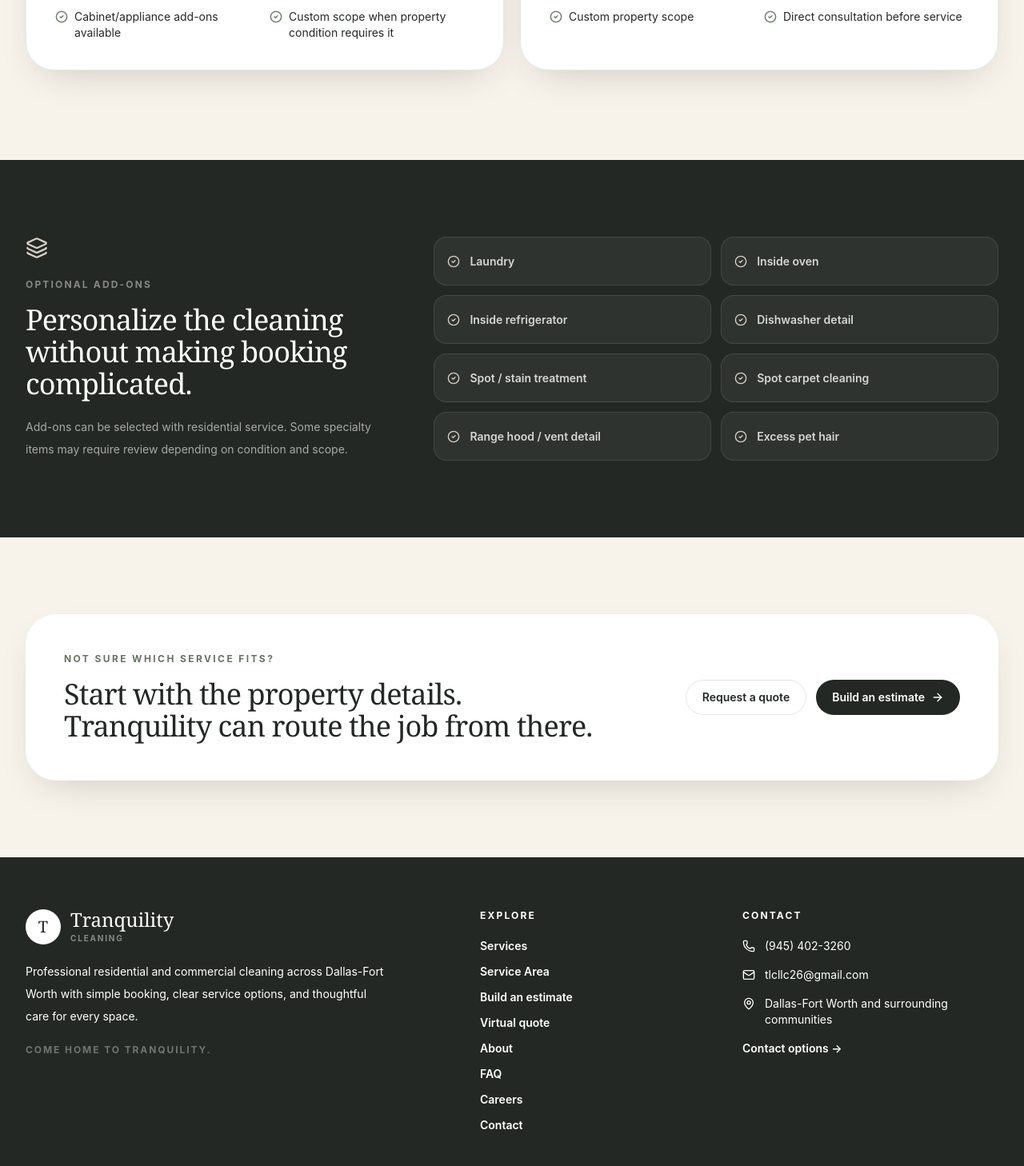
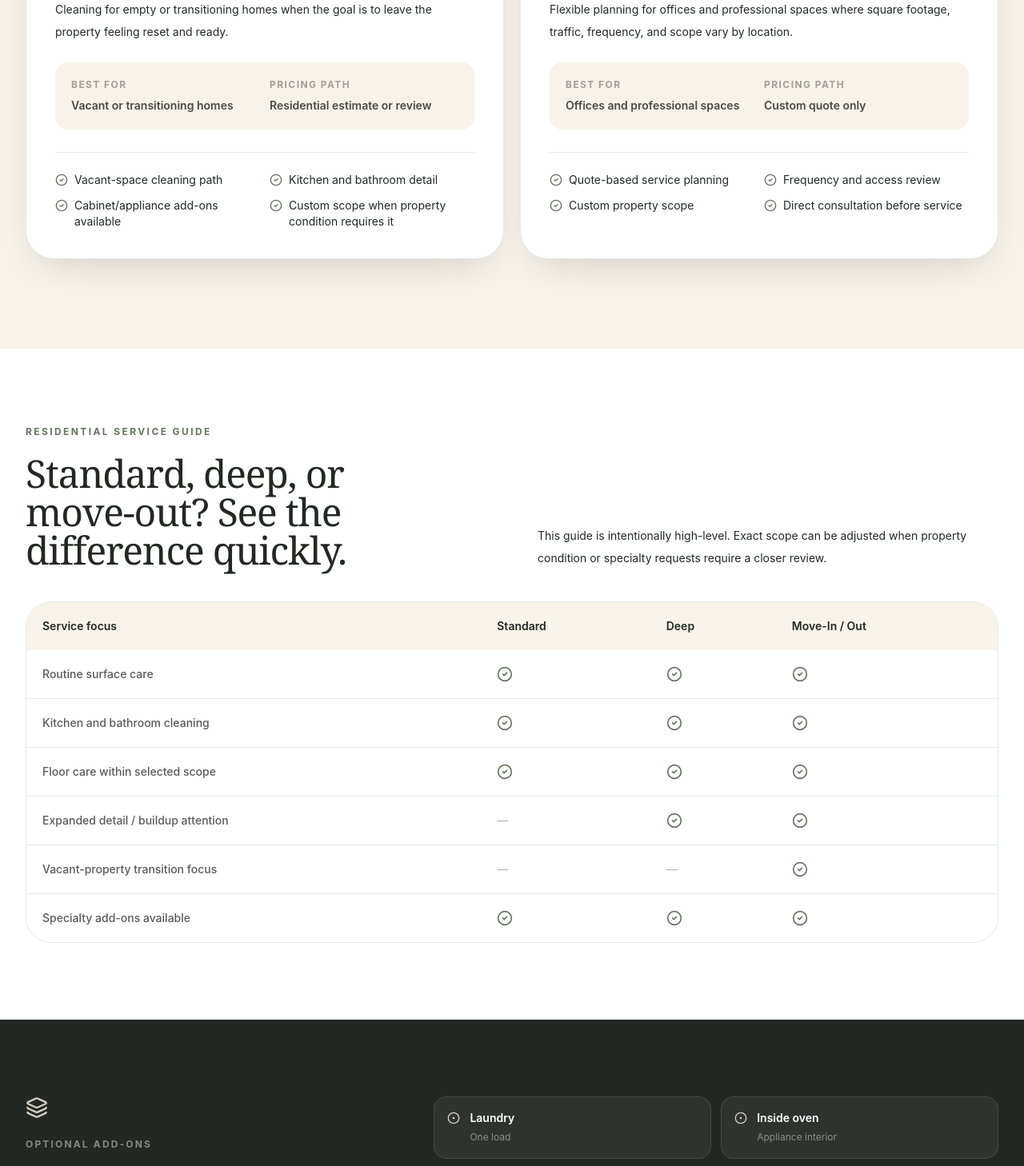
Before and after one commit to EXPRESS-AUDIO-POWER-COMPANY/tranquility-platform, a React (Vite) app: page /services in a window 1280 px wide. Shown: the part 1140-2598 px from the top of the page at 80% size. Built offline with nearby package versions, Linux system fonts and the light colour scheme.

Commit message:
feat: expand service guidance and customer comparison experience

```diff
--- a/src/pages/Services.tsx
+++ b/src/pages/Services.tsx
@@ -2,6 +2,7 @@ import {
   ArrowRight,
   Building2,
   CheckCircle2,
+  CircleDot,
   Home,
   Layers3,
   PackageCheck,
@@ -14,6 +15,8 @@ const services = [
     icon: Home,
     title: 'Residential Cleaning',
     subtitle: 'One-time or recurring',
+    bestFor: 'Routine upkeep for occupied homes',
+    pricingPath: 'Residential estimate',
     description: 'Flexible maintenance cleaning for occupied homes, apartments, townhomes, and similar residential spaces.',
     includes: ['Kitchen and bathroom surfaces', 'Living and sleeping areas', 'Floor care within service scope', 'Room and pet details captured up front'],
   },
@@ -21,6 +24,8 @@ const services = [
     icon: Sparkles,
     title: 'Deep Cleaning',
     subtitle: 'Detailed reset',
+    bestFor: 'Homes needing more time and detail',
+    pricingPath: 'Residential estimate or review',
     description: 'A more intensive service when the space needs additional time, attention, and detail beyond routine maintenance.',
     includes: ['Expanded detail work', 'Fixtures and frequently missed surfaces', 'Higher-effort kitchen and bath care', 'Optional specialty add-ons'],
   },
@@ -28,6 +33,8 @@ const services = [
     icon: PackageCheck,
     title: 'Move-In / Move-Out',
     subtitle: 'Fresh transition',
+    bestFor: 'Vacant or transitioning homes',
+    pricingPath: 'Residential estimate or review',
     description: 'Cleaning for empty or transitioning homes when the goal is to leave the property feeling reset and ready.',
     includes: ['Vacant-space cleaning path', 'Kitchen and bathroom detail', 'Cabinet/appliance add-ons available', 'Custom scope when property condition requires it'],
   },
@@ -35,20 +42,31 @@ const services = [
     icon: Building2,
     title: 'Commercial Cleaning',
     subtitle: 'Custom quote',
+    bestFor: 'Offices and professional spaces',
+    pricingPath: 'Custom quote only',
     description: 'Flexible planning for offices and professional spaces where square footage, traffic, frequency, and scope vary by location.',
     includes: ['Quote-based service planning', 'Frequency and access review', 'Custom property scope', 'Direct consultation before service'],
   },
 ]
 
+const comparison = [
+  ['Routine surface care', true, true, true],
+  ['Kitchen and bathroom cleaning', true, true, true],
+  ['Floor care within selected scope', true, true, true],
+  ['Expanded detail / buildup attention', false, true, true],
+  ['Vacant-property transition focus', false, false, true],
+  ['Specialty add-ons available', true, true, true],
+]
+
 const addOns = [
-  'Laundry',
-  'Inside oven',
-  'Inside refrigerator',
-  'Dishwasher detail',
-  'Spot / stain treatment',
-  'Spot carpet cleaning',
-  'Range hood / vent detail',
-  'Excess pet hair',
+  ['Laundry', 'One load'],
+  ['Inside oven', 'Appliance interior'],
+  ['Inside refrigerator', 'Appliance interior'],
+  ['Dishwasher detail', 'Appliance detail'],
+  ['Spot / stain treatment', 'Condition review may apply'],
+  ['Spot carpet cleaning', 'Condition review may apply'],
+  ['Range hood / vent detail', 'Kitchen detail'],
+  ['Excess pet hair', 'Condition review may apply'],
 ]
 
 export function Services() {
@@ -66,26 +84,60 @@ export function Services() {
 
       <section className="px-5 pb-20 lg:px-8 lg:pb-28">
         <div className="mx-auto grid max-w-7xl gap-5 lg:grid-cols-2">
-          {services.map(({ icon: ServiceIcon, title, subtitle, description, includes }) => (
+          {services.map(({ icon: ServiceIcon, title, subtitle, bestFor, pricingPath, description, includes }) => (
             <article key={title} className="rounded-[2.2rem] border border-black/7 bg-white p-7 shadow-soft sm:p-9">
               <div className="flex items-start justify-between gap-4">
-                <span className="grid size-12 place-items-center rounded-full bg-tranquility-ivory text-tranquility-moss">
-                  <ServiceIcon className="size-5" aria-hidden="true" />
-                </span>
+                <span className="grid size-12 place-items-center rounded-full bg-tranquility-ivory text-tranquility-moss"><ServiceIcon className="size-5" aria-hidden="true" /></span>
                 <span className="rounded-full bg-tranquility-stone/35 px-3 py-1.5 text-[10px] font-bold uppercase tracking-[0.16em] text-black/50">{subtitle}</span>
               </div>
               <h2 className="mt-7 font-serif text-3xl">{title}</h2>
               <p className="mt-4 max-w-xl text-sm leading-7 text-black/58">{description}</p>
+              <dl className="mt-6 grid gap-3 rounded-2xl bg-tranquility-ivory p-5 text-sm sm:grid-cols-2">
+                <div><dt className="text-xs font-bold uppercase tracking-[0.12em] text-black/35">Best for</dt><dd className="mt-2 font-semibold text-black/70">{bestFor}</dd></div>
+                <div><dt className="text-xs font-bold uppercase tracking-[0.12em] text-black/35">Pricing path</dt><dd className="mt-2 font-semibold text-black/70">{pricingPath}</dd></div>
+              </dl>
               <div className="mt-7 grid gap-3 border-t border-black/7 pt-6 sm:grid-cols-2">
                 {includes.map((item) => (
-                  <span key={item} className="flex items-start gap-2 text-sm text-black/62">
-                    <CheckCircle2 className="mt-0.5 size-4 shrink-0 text-tranquility-moss" aria-hidden="true" />
-                    {item}
-                  </span>
+                  <span key={item} className="flex items-start gap-2 text-sm text-black/62"><CheckCircle2 className="mt-0.5 size-4 shrink-0 text-tranquility-moss" aria-hidden="true" />{item}</span>
                 ))}
               </div>
             </article>
           ))}
+        </div>
+      </section>
+
+      <section className="bg-white px-5 py-20 lg:px-8 lg:py-24">
+        <div className="mx-auto max-w-7xl">
+          <div className="grid gap-7 lg:grid-cols-[0.8fr_1.2fr] lg:items-end">
+            <div>
+              <p className="eyebrow">Residential service guide</p>
+              <h2 className="mt-5 font-serif text-4xl tracking-tight sm:text-5xl">Standard, deep, or move-out? See the difference quickly.</h2>
+            </div>
+            <p className="max-w-xl text-sm leading-7 text-black/58 lg:justify-self-end">This guide is intentionally high-level. Exact scope can be adjusted when property condition or specialty requests require a closer review.</p>
+          </div>
+
+          <div className="mt-10 overflow-x-auto rounded-[2rem] border border-black/7">
+            <table className="w-full min-w-[720px] border-collapse bg-white text-left text-sm">
+              <thead className="bg-tranquility-ivory">
+                <tr>
+                  <th className="p-5 font-semibold">Service focus</th>
+                  <th className="p-5 font-semibold">Standard</th>
+                  <th className="p-5 font-semibold">Deep</th>
+                  <th className="p-5 font-semibold">Move-In / Out</th>
+                </tr>
+              </thead>
+              <tbody className="divide-y divide-black/7">
+                {comparison.map(([label, standard, deep, move]) => (
+                  <tr key={String(label)}>
+                    <th className="p-5 font-medium text-black/65">{label}</th>
+                    {[standard, deep, move].map((included, index) => (
+                      <td key={index} className="p-5">{included ? <CheckCircle2 className="size-5 text-tranquility-moss" aria-label="Included" /> : <span className="text-black/30">—</span>}</td>
+                    ))}
+                  </tr>
+                ))}
+              </tbody>
+            </table>
+          </div>
         </div>
       </section>
 
@@ -98,10 +150,10 @@ export function Services() {
             <p className="mt-5 max-w-xl text-sm leading-7 text-white/60">Add-ons can be selected with residential service. Some specialty items may require review depending on condition and scope.</p>
           </div>
           <div className="grid gap-3 sm:grid-cols-2">
-            {addOns.map((item) => (
-              <div key={item} className="flex items-center gap-3 rounded-2xl border border-white/10 bg-white/[0.055] p-4 text-sm font-semibold text-white/80">
-                <CheckCircle2 className="size-4 shrink-0 text-tranquility-stone" aria-hidden="true" />
-                {item}
+            {addOns.map(([item, note]) => (
+              <div key={item} className="flex items-start gap-3 rounded-2xl border border-white/10 bg-white/[0.055] p-4">
+                <CircleDot className="mt-0.5 size-4 shrink-0 text-tranquility-stone" aria-hidden="true" />
+                <span><span className="block text-sm font-semibold text-white/84">{item}</span><span className="mt-1 block text-xs leading-5 text-white/45">{note}</span></span>
               </div>
             ))}
           </div>
```
